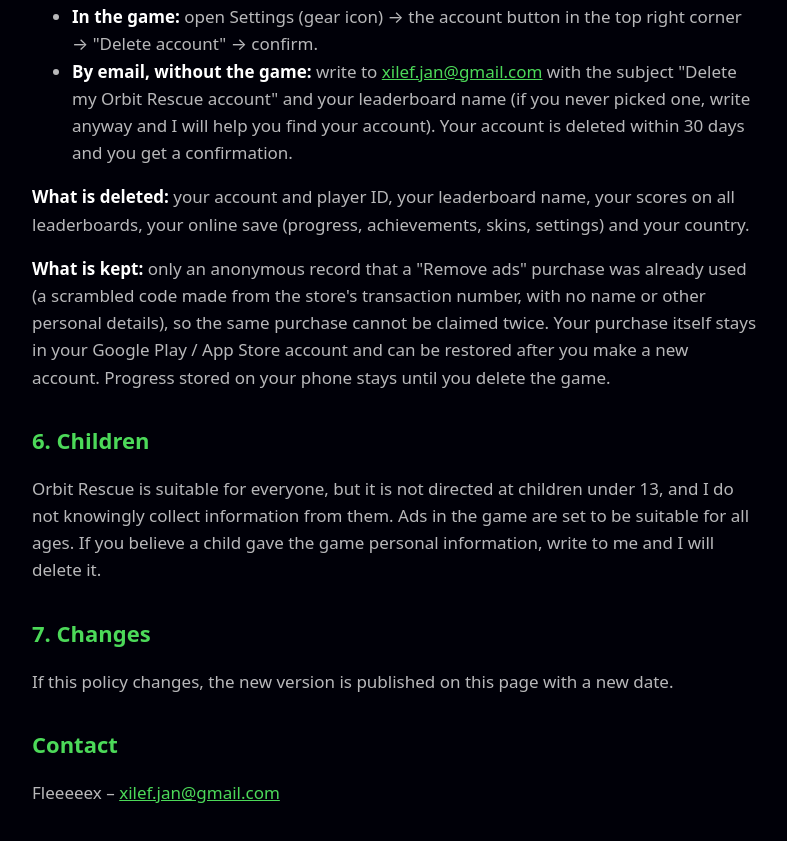
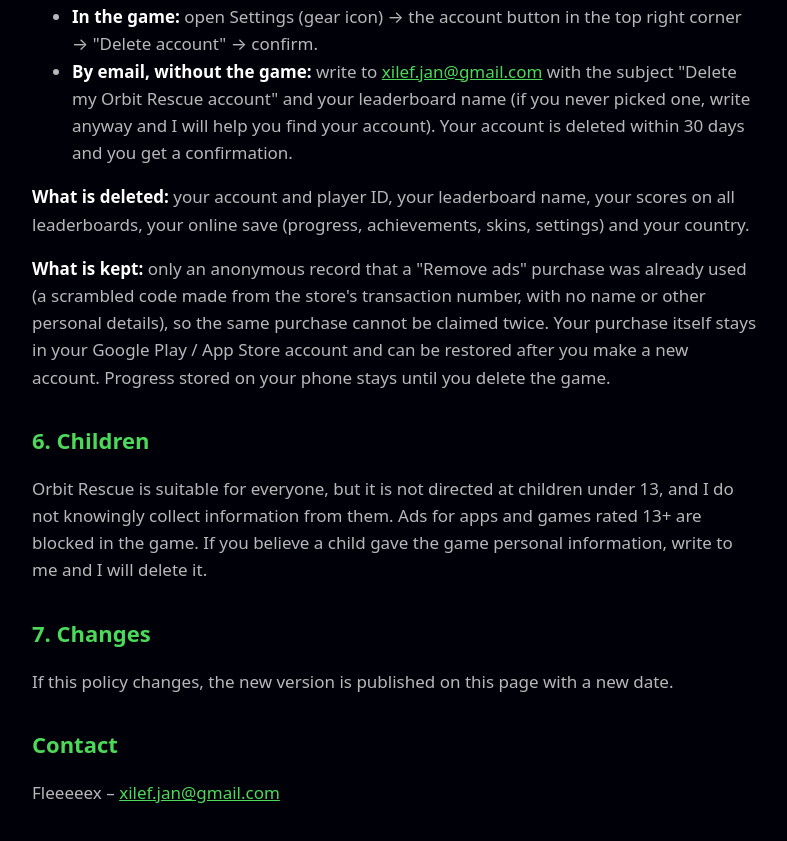
Before and after one commit to Fleeeeex/orbit-rescue-privacy, a plain HTML site: page index.html in a window 1280 px wide. Shown: the part 2682-3523 px from the top of the page, without its empty margins (244-1031 px from the left). Drawn offline with Linux system fonts and the light colour scheme.

Commit message:
Ads: name the age filter (apps rated 13+ blocked)

```diff
--- a/index.html
+++ b/index.html
@@ -114,7 +114,7 @@ stored on your phone stays until you delete the game.</p>
 
 <h2>6. Children</h2>
 <p>Orbit Rescue is suitable for everyone, but it is not directed at children under 13, and I do not knowingly collect
-information from them. Ads in the game are set to be suitable for all ages. If you believe a child gave the game personal
+information from them. Ads for apps and games rated 13+ are blocked in the game. If you believe a child gave the game personal
 information, write to me and I will delete it.</p>
 
 <h2>7. Changes</h2>
```
